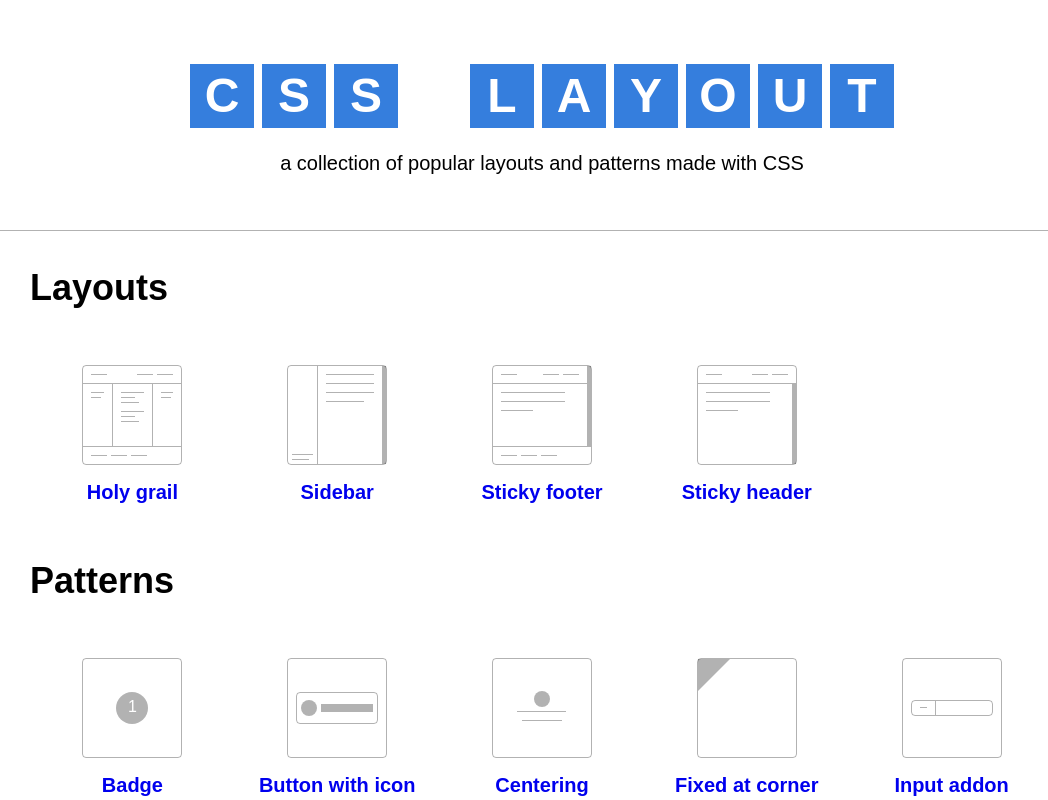
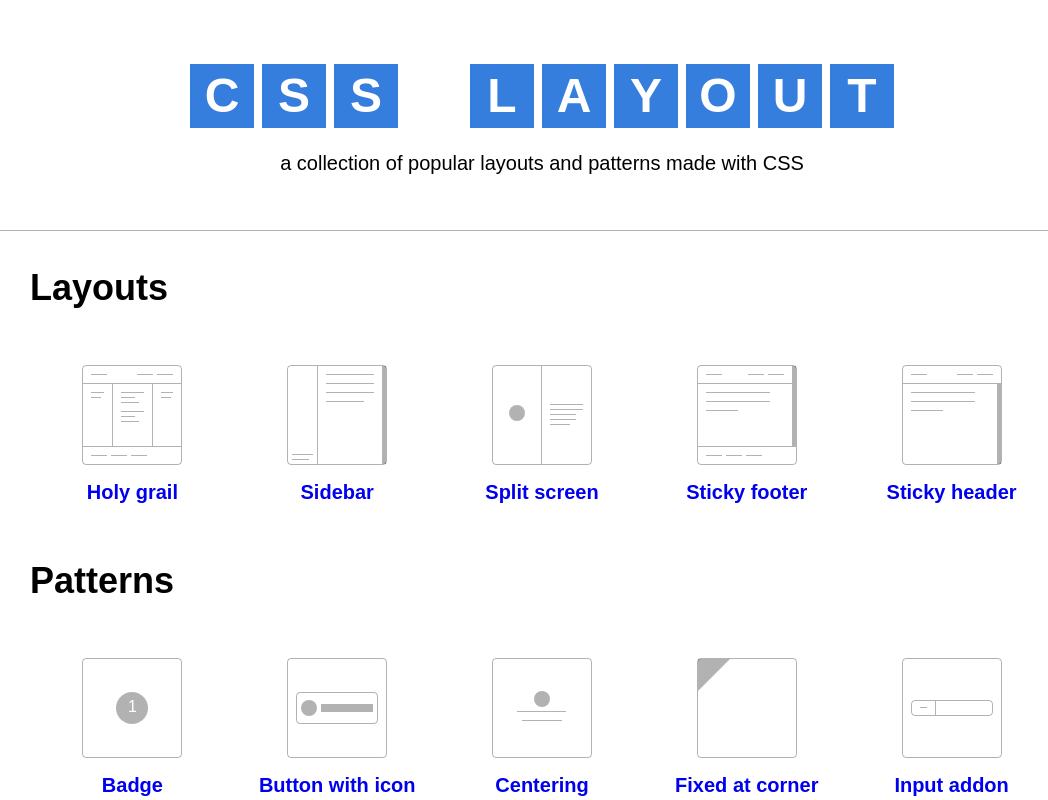
Before and after one commit to phuocng/csslayout, a React (Vite) app: page / in a window 1280 px wide. Shown: the top 800 px of the page, without its empty margins (98-1146 px from the left). Built offline with nearby package versions, Linux system fonts and the light colour scheme; a small style sheet from the web is missing.

Commit message:
Add split screen

```diff
--- a/client/App.jsx
+++ b/client/App.jsx
@@ -11,6 +11,7 @@ import InputAddon from './layouts/input-add-on/Details';
 import MediaObject from './layouts/media-object/Details';
 import SameHeightColumns from './layouts/same-height-columns/Details';
 import Sidebar from './layouts/sidebar/Details';
+import SplitScreen from './layouts/split-screen/Details';
 import StepperInput from './layouts/stepper-input/Details';
 import StickyFooter from './layouts/sticky-footer/Details';
 import StickyHeader from './layouts/sticky-header/Details';
@@ -29,6 +30,7 @@ const App = () => {
                 <Route exact={true} path='/media-object'><MediaObject /></Route>
                 <Route exact={true} path='/same-height-columns'><SameHeightColumns /></Route>
                 <Route exact={true} path='/sidebar'><Sidebar /></Route>
+                <Route exact={true} path='/split-screen'><SplitScreen /></Route>
                 <Route exact={true} path='/stepper-input'><StepperInput /></Route>
                 <Route exact={true} path='/sticky-footer'><StickyFooter /></Route>
                 <Route exact={true} path='/sticky-header'><StickyHeader /></Route>
--- a/client/Home.jsx
+++ b/client/Home.jsx
@@ -10,6 +10,7 @@ import InputAddonCover from './layouts/input-add-on/Cover';
 import MediaObjectCover from './layouts/media-object/Cover';
 import SameHeightColumnsCover from './layouts/same-height-columns/Cover';
 import SidebarCover from './layouts/sidebar/Cover';
+import SplitScreenCover from './layouts/split-screen/Cover';
 import StepperInputCover from './layouts/stepper-input/Cover';
 import StickyFooterCover from './layouts/sticky-footer/Cover';
 import StickyHeaderCover from './layouts/sticky-header/Cover';
@@ -49,6 +50,12 @@ const Home = () => {
                         <Link to="/sidebar" className="link flex flex-column items-center justify-center tc hover-bg-black-10 br2 pa3">
                             <SidebarCover />
                             <h4 className="f4 mv0 pt3">Sidebar</h4>
+                        </Link>
+                    </div>
+                    <div className="pa1 w-20">
+                        <Link to="/split-screen" className="link flex flex-column items-center justify-center tc hover-bg-black-10 br2 pa3">
+                            <SplitScreenCover />
+                            <h4 className="f4 mv0 pt3">Split screen</h4>
                         </Link>
                     </div>
                     <div className="pa1 w-20">
--- /dev/null
+++ b/client/layouts/split-screen/Cover.jsx
@@ -0,0 +1,28 @@
+import React from 'react';
+
+import Dot from '../../placeholders/Dot';
+import Frame from '../../placeholders/Frame';
+import Line from '../../placeholders/Line';
+
+const Cover = () => {
+    return (
+        <Frame>
+            <div className="h-100 flex">
+                <div className="b--black-30 br flex flex-column justify-center items-center" style={{ flex: 1 }}>
+                    <div className="mb1"><Dot /></div>
+                </div>
+                <div className="flex flex-column justify-center" style={{ flex: 1 }}>
+                    <div className="pa2">
+                        <div className="mb1 w-100"><Line /></div>
+                        <div className="mb1 w-100"><Line /></div>
+                        <div className="mb1 w-80"><Line /></div>
+                        <div className="mb1 w-80"><Line /></div>
+                        <div className="w-60"><Line /></div>
+                    </div>
+                </div>
+            </div>
+        </Frame>
+    );
+};
+
+export default Cover;
--- /dev/null
+++ b/client/layouts/split-screen/Details.jsx
@@ -0,0 +1,56 @@
+import React from 'react';
+
+import DetailsLayout from '../../DetailsLayout';
+import BrowserFrame from '../../placeholders/BrowserFrame';
+import Block from '../../placeholders/Block';
+import Dot from '../../placeholders/Dot';
+import Rectangle from '../../placeholders/Rectangle';
+import SampleCode from '../../SampleCode';
+import useDocumentTitle from '../../useDocumentTitle';
+
+const Details = () => {
+    useDocumentTitle('CSS Layout ∙ Split screen');
+
+    return (
+        <DetailsLayout>
+            <h1 className="f1 tc">Split screen</h1>
+            <BrowserFrame
+                content={
+                    <div className="h-100 flex">
+                        <div className="b--black-30 br flex flex-column justify-center items-center" style={{ flex: 1 }}>
+                            <div className="mb3"><Dot size={128} /></div>
+                            <div className="w-60"><Rectangle /></div>
+                        </div>
+                        <div className="flex flex-column justify-center" style={{ flex: 1 }}>
+                            <div className="pa4">
+                                <div className="mb4"><Rectangle /></div>
+                                <div className="mb4"><Block numberOfBlocks={15} /></div>
+                                <Block numberOfBlocks={10} />
+                            </div>
+                        </div>
+                    </div>
+                }
+                source={
+<SampleCode
+lang="html"
+code={`
+<div style="display: flex;">
+    <!-- Left content -->
+    <div style="flex: 1;">
+        ...
+    </div>
+
+    <!-- Right content -->
+    <div style="flex: 1;">
+        ...
+    </div>
+</div>
+`}
+/>
+                }
+            />
+        </DetailsLayout>
+    );
+};
+
+export default Details;
```
